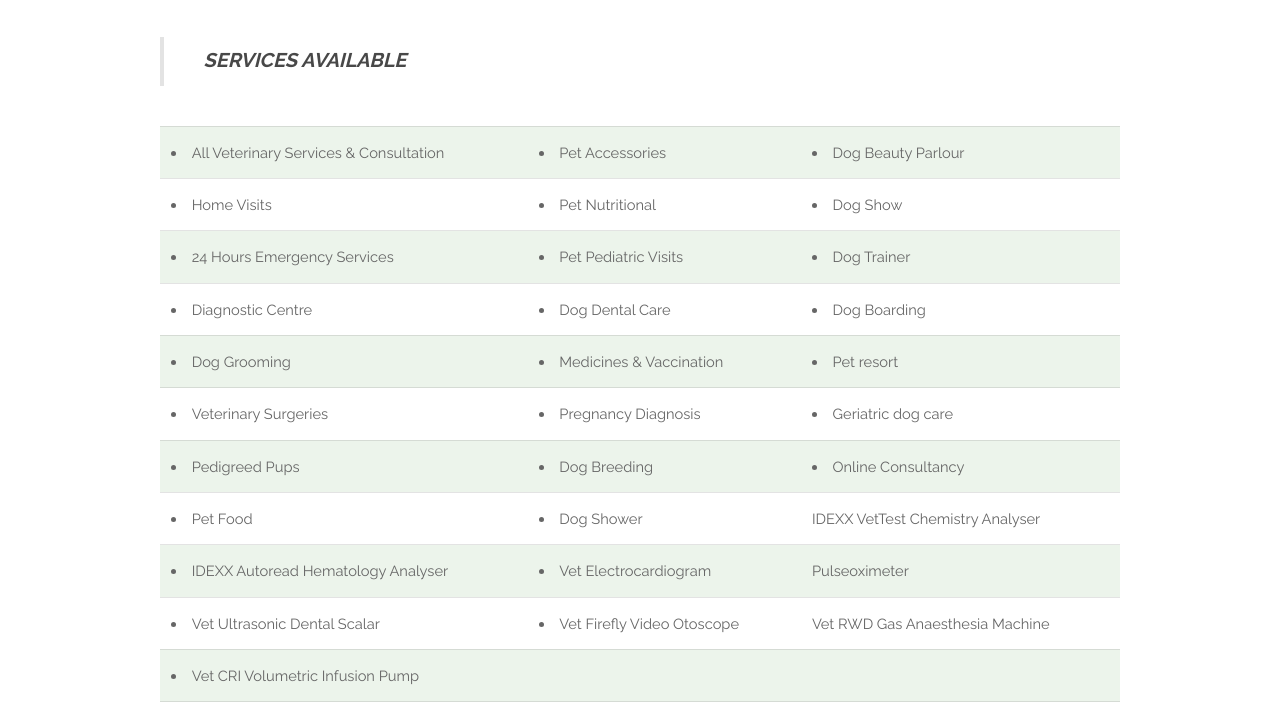
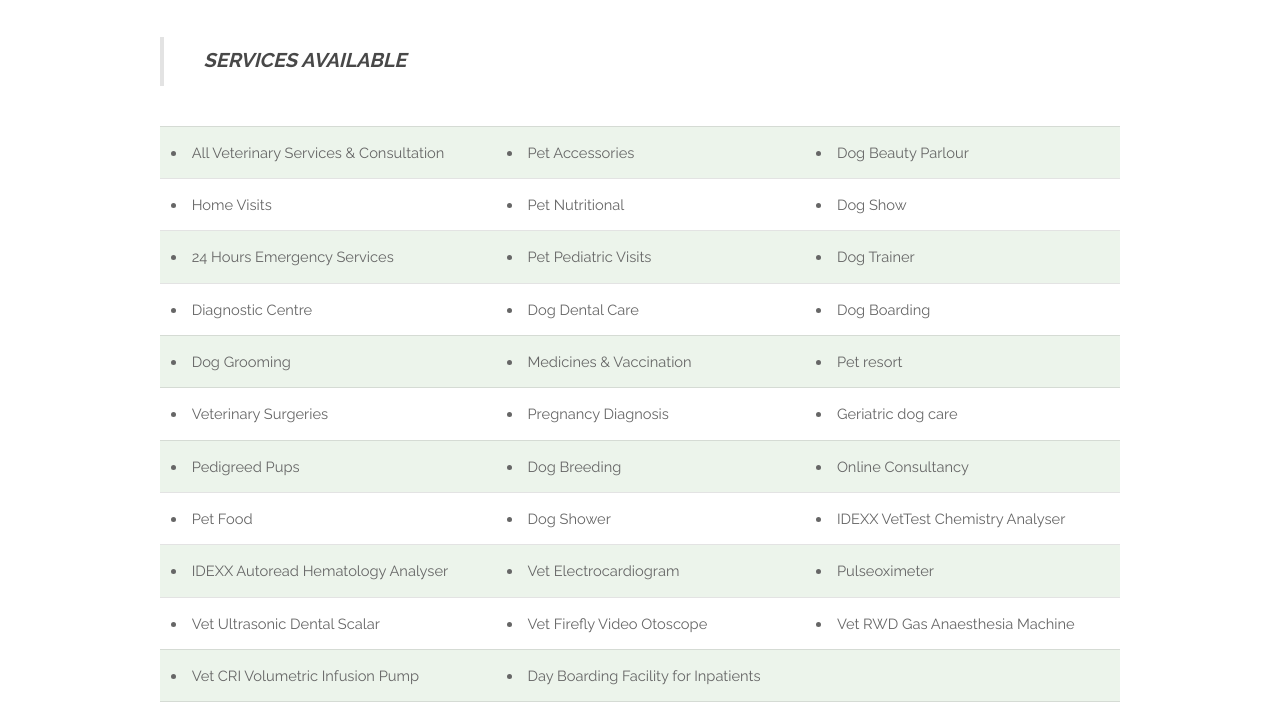
Before and after one commit to vijayk/petsplanet.co.in, a plain HTML site: page services.html in a window 1280 px wide. Shown: the part 234-958 px from the top of the page. Drawn offline with Linux system fonts and the light colour scheme.

Commit message:
add service.

```diff
--- a/services.html
+++ b/services.html
@@ -85,21 +85,21 @@
 										<tr>
 											<td><li>Pet Food</td>
 											<td><li>Dog Shower</td>
-											<td>IDEXX VetTest Chemistry Analyser</td>
+											<td><li>IDEXX VetTest Chemistry Analyser</td>
 										</tr>
 										<tr>
 											<td><li>IDEXX Autoread Hematology Analyser</td>
 											<td><li>Vet Electrocardiogram</td>
-											<td>Pulseoximeter</td>
+											<td><li>Pulseoximeter</td>
 										</tr>
 										<tr>
 											<td><li>Vet Ultrasonic Dental Scalar</td>
 											<td><li>Vet Firefly Video Otoscope</td>
-											<td>Vet RWD Gas Anaesthesia Machine</td>
+											<td><li>Vet RWD Gas Anaesthesia Machine</td>
 										</tr>
 										<tr>
 											<td><li>Vet CRI Volumetric Infusion Pump</td>
-											<td>&nbsp;</td>
+											<td><li>Day Boarding Facility for Inpatients</td>
 											<td>&nbsp;</td>
 										</tr>
 
```
